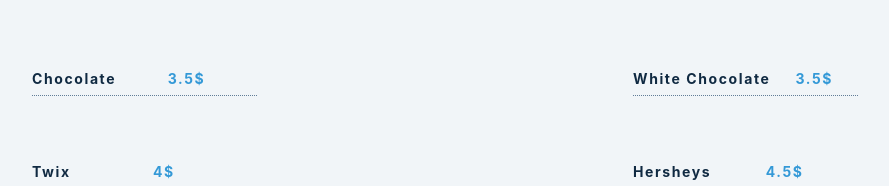
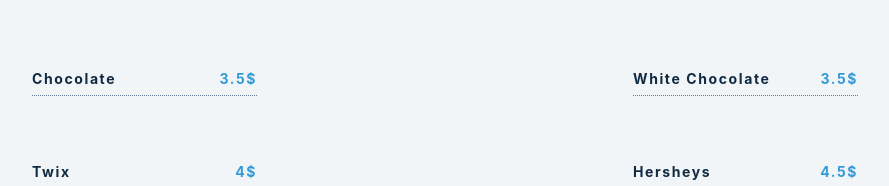
Before and after one commit to wagihDEV/Overdose, a React (Create React App) app: page / in a window 1280 px wide. Shown: the part 613-799 px from the top of the page, without its empty margins (185-1074 px from the left). Built offline with nearby package versions, Linux system fonts and the light colour scheme.

Commit message:
seventeen

```diff
--- a/src/index.css
+++ b/src/index.css
@@ -127,10 +127,11 @@
 }
 .item-info h4 {
   margin-bottom: 0.5rem;
-  margin-right: auto;
+
 }
 .price {
   color: #3499d7;
+  margin-left: auto;
 
 }
 .item-text {
```
